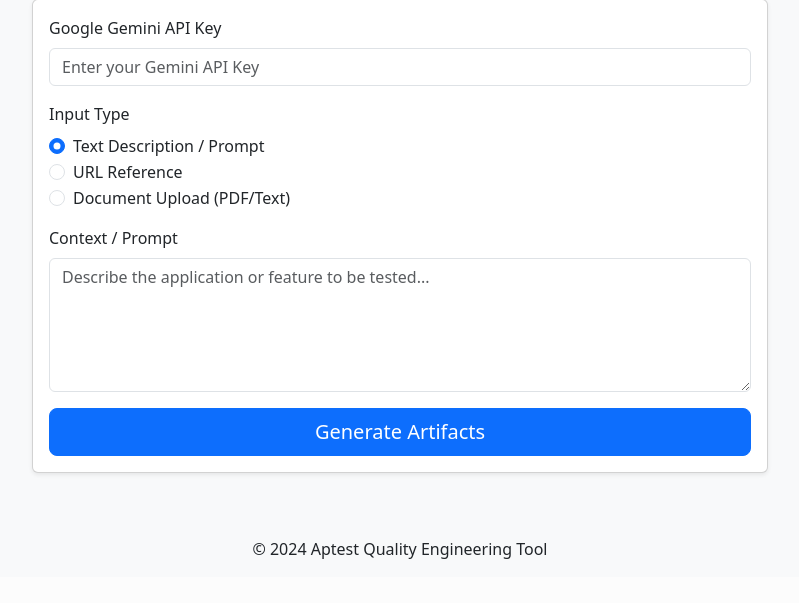
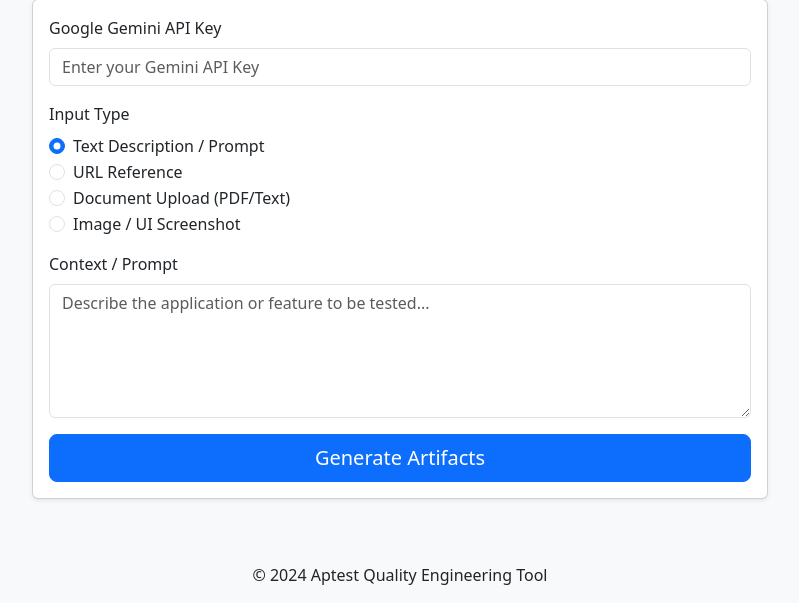
Before and after one commit to kalilurrahman/AptestQualityEngineer, a Flask app: page / in a window 1280 px wide. Shown: the part 225-828 px from the top of the page, without its empty margins (240-1039 px from the left). Before the commit the page ends 784 px from the top, so only its background shows below. Run offline with Flask 3, Linux system fonts and the light colour scheme.

Commit message:
Enhance Artifact Generator with Image Input, PWA, and UI Improvements
- **Multimodal Input:** Added support for image upload (`Pillow`) and processing using `gemini-1.5-flash` for vision-based testing artifact generation.
- **Frontend Updates:**
    - Added "Image / UI Screenshot" input option to the form.
    - Added a loading overlay with spinner during artifact generation.
    - Added a "Download Markdown" button to the results page.
    - Implemented a search bar in the Test Case Repository to filter by title, description, and category.
- **Backend:**
    - Updated `app/utils.py` to handle image bytes and select the appropriate Gemini model.
    - Updated `app/routes.py` to handle `multipart/form-data` uploads for images.
- **Documentation:** Created a comprehensive `README.md` with screenshots (`screenshot_home.png`, `screenshot_repo.png`, `screenshot_repo_search.png`) and installation instructions.
- **Tests:** Verified backend image handling with `test_image_utils.py` (deleted after verification) and ran existing `test_app.py`.

Co-authored-by: kalilurrahman <54368215+kalilurrahman@users.noreply.github.com>

```diff
--- a/app/routes.py
+++ b/app/routes.py
@@ -21,24 +21,53 @@ def index():
 def generate():
     api_key = request.form.get('api_key')
     context_type = request.form.get('context_type')
+
     context_text = ""
+    image_data = None
 
     if context_type == 'text':
         context_text = request.form.get('context_text')
+
     elif context_type == 'url':
         url = request.form.get('context_url')
-        context_text = extract_text_from_url(url)
+        if url:
+            context_text = extract_text_from_url(url)
+        else:
+            return jsonify({'error': 'No URL provided.'}), 400
+
     elif context_type == 'file':
-        file = request.files.get('context_file')
-        if file:
-            context_text = extract_text_from_file(file)
+        if 'context_file' not in request.files:
+             return jsonify({'error': 'No file uploaded.'}), 400
+        file = request.files['context_file']
+        if file.filename == '':
+             return jsonify({'error': 'No file selected.'}), 400
 
-    if not context_text:
-        return jsonify({'error': 'No context provided or failed to extract text.'}), 400
+        context_text = extract_text_from_file(file)
 
-    artifacts_md = generate_artifacts(api_key, context_text, context_type)
+    elif context_type == 'image':
+        if 'context_image' not in request.files:
+            return jsonify({'error': 'No image uploaded.'}), 400
+
+        image_file = request.files['context_image']
+        if image_file.filename == '':
+            return jsonify({'error': 'No image selected.'}), 400
+
+        # Read image bytes
+        image_data = image_file.read()
+        context_text = "Image analysis requested."
+
+    if not context_text and not image_data:
+        return jsonify({'error': 'No context provided or failed to extract content.'}), 400
+
+    # Generate artifacts (pass image_data if present)
+    artifacts_md = generate_artifacts(api_key, context_text, context_type, image_data)
+
+    # Check for errors returned as strings
+    if artifacts_md.startswith("Error"):
+        return jsonify({'error': artifacts_md}), 500
+
     artifacts_html = markdown.markdown(artifacts_md, extensions=['tables', 'fenced_code'])
-    return render_template('result.html', artifacts=artifacts_html)
+    return render_template('result.html', artifacts=artifacts_html, artifacts_md=artifacts_md)
 
 @main.route('/repository')
 def repository():
--- a/app/static/css/style.css
+++ b/app/static/css/style.css
@@ -7,6 +7,26 @@ body {
 }
 .card {
     margin-top: 20px;
+}
+
+/* Loading Spinner */
+.loading-overlay {
+    display: none;
+    position: fixed;
+    top: 0;
+    left: 0;
+    width: 100%;
+    height: 100%;
+    background-color: rgba(255, 255, 255, 0.8);
+    z-index: 9999;
+    align-items: center;
+    justify-content: center;
+    flex-direction: column;
+}
+
+.spinner-border {
+    width: 3rem;
+    height: 3rem;
 }
 
 /* Mobile optimizations */
--- a/app/templates/index.html
+++ b/app/templates/index.html
@@ -10,7 +10,7 @@
 
         <div class="card shadow-sm">
             <div class="card-body">
-                <form action="{{ url_for('main.generate') }}" method="POST" enctype="multipart/form-data">
+                <form id="generateForm" action="{{ url_for('main.generate') }}" method="POST" enctype="multipart/form-data" onsubmit="showLoading()">
                     <div class="mb-3">
                         <label for="api_key" class="form-label">Google Gemini API Key</label>
                         <input type="password" class="form-control" id="api_key" name="api_key" placeholder="Enter your Gemini API Key" required>
@@ -30,6 +30,10 @@
                             <input class="form-check-input" type="radio" name="context_type" id="type_file" value="file" onclick="toggleInput('file')">
                             <label class="form-check-label" for="type_file">Document Upload (PDF/Text)</label>
                         </div>
+                         <div class="form-check">
+                            <input class="form-check-input" type="radio" name="context_type" id="type_image" value="image" onclick="toggleInput('image')">
+                            <label class="form-check-label" for="type_image">Image / UI Screenshot</label>
+                        </div>
                     </div>
 
                     <div class="mb-3" id="input_text_container">
@@ -47,8 +51,13 @@
                         <input type="file" class="form-control" id="context_file" name="context_file" accept=".pdf,.txt,.md">
                     </div>
 
+                     <div class="mb-3 d-none" id="input_image_container">
+                        <label for="context_image" class="form-label">Upload Image / Screenshot</label>
+                        <input type="file" class="form-control" id="context_image" name="context_image" accept="image/*">
+                    </div>
+
                     <div class="d-grid gap-2">
-                        <button type="submit" class="btn btn-primary btn-lg">Generate Artifacts</button>
+                        <button type="submit" class="btn btn-primary btn-lg" id="submitBtn">Generate Artifacts</button>
                     </div>
                 </form>
             </div>
@@ -56,11 +65,21 @@
     </div>
 </div>
 
+<!-- Loading Overlay -->
+<div id="loadingOverlay" class="loading-overlay">
+    <div class="spinner-border text-primary" role="status">
+        <span class="visually-hidden">Loading...</span>
+    </div>
+    <h4 class="mt-3 text-dark">Generating Artifacts...</h4>
+    <p class="text-muted">This may take a few moments.</p>
+</div>
+
 <script>
     function toggleInput(type) {
         document.getElementById('input_text_container').classList.add('d-none');
         document.getElementById('input_url_container').classList.add('d-none');
         document.getElementById('input_file_container').classList.add('d-none');
+        document.getElementById('input_image_container').classList.add('d-none');
 
         if (type === 'text') {
             document.getElementById('input_text_container').classList.remove('d-none');
@@ -68,7 +87,18 @@
             document.getElementById('input_url_container').classList.remove('d-none');
         } else if (type === 'file') {
             document.getElementById('input_file_container').classList.remove('d-none');
+        } else if (type === 'image') {
+            document.getElementById('input_image_container').classList.remove('d-none');
         }
+    }
+
+    function showLoading() {
+        // Show overlay
+        const overlay = document.getElementById('loadingOverlay');
+        overlay.style.display = 'flex';
+
+        // Disable button to prevent double submit
+        document.getElementById('submitBtn').disabled = true;
     }
 </script>
 {% endblock %}
--- a/requirements.txt
+++ b/requirements.txt
@@ -4,3 +4,4 @@ beautifulsoup4
 requests
 pypdf
 markdown
+Pillow
```
Also changed, not shown: app/templates/repository.html (+44 -3 lines), app/templates/result.html (+16 -0 lines), app/utils.py (+47 -17 lines), README.md, screenshot_home.png (added), screenshot_repo.png (added), screenshot_repo_search.png (added).
